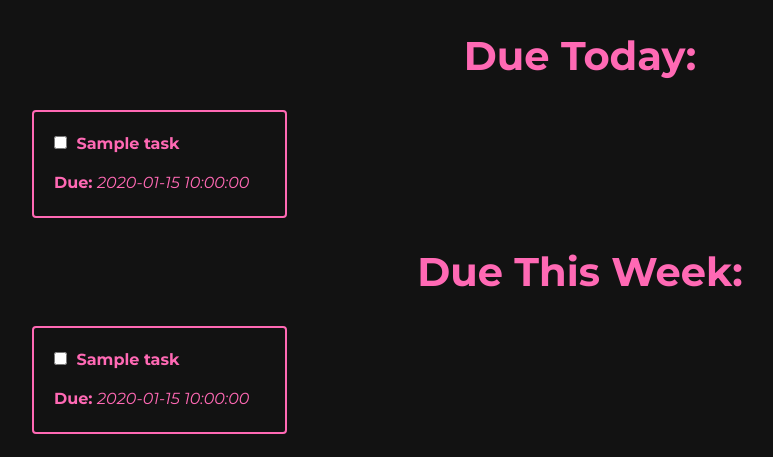
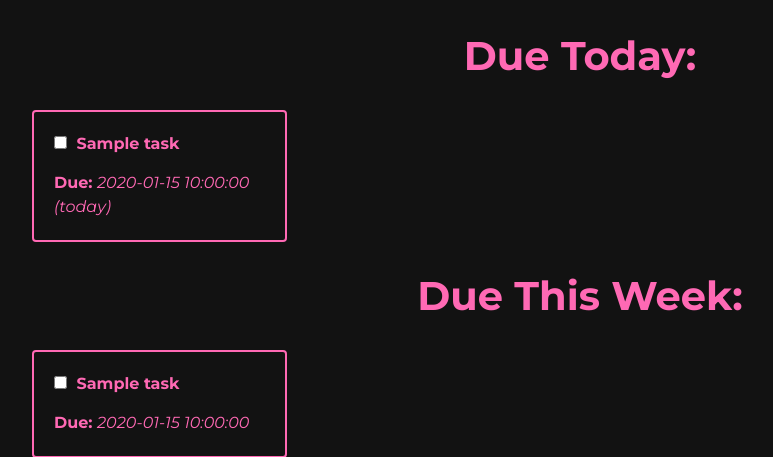
Before and after one commit to jaydeep080805/ToDoey, a Flask app: template ToDoey/templates/index.html in a window 1280 px wide. Shown: the part 500-957 px from the top of the page, without its empty margins (60-833 px from the left). Run offline with Flask 3, Linux system fonts and the light colour scheme; tables that the repository leaves empty hold one stand-in row (values such as "Sample post"); the template is opened without the code that fills it: values that come from a table or form of the project are taken from there, most other values are stand-ins (such as "Sample title", 1, 10 or a date in 2020); parts of the project's set-up code (start-up, migrations or seed data) failed here and were passed over; some libraries are stand-ins or nearby versions.

Commit message:
added (today) on tasks due today

```diff
--- a/ToDoey/templates/index.html
+++ b/ToDoey/templates/index.html
@@ -38,7 +38,7 @@
       data-id="{{ task.id }}"
     />
     <label for="task-checkbox">{{task.task}}</label>
-    <p class="task-label">Due: <em>{{task.due_date}}</em></p>
+    <p class="task-label">Due: <em>{{task.due_date}} (today)</em></p>
     <!-- <p>{{task.category}}</p> -->
   </div>
   {% endfor %} {% endif %}
```
